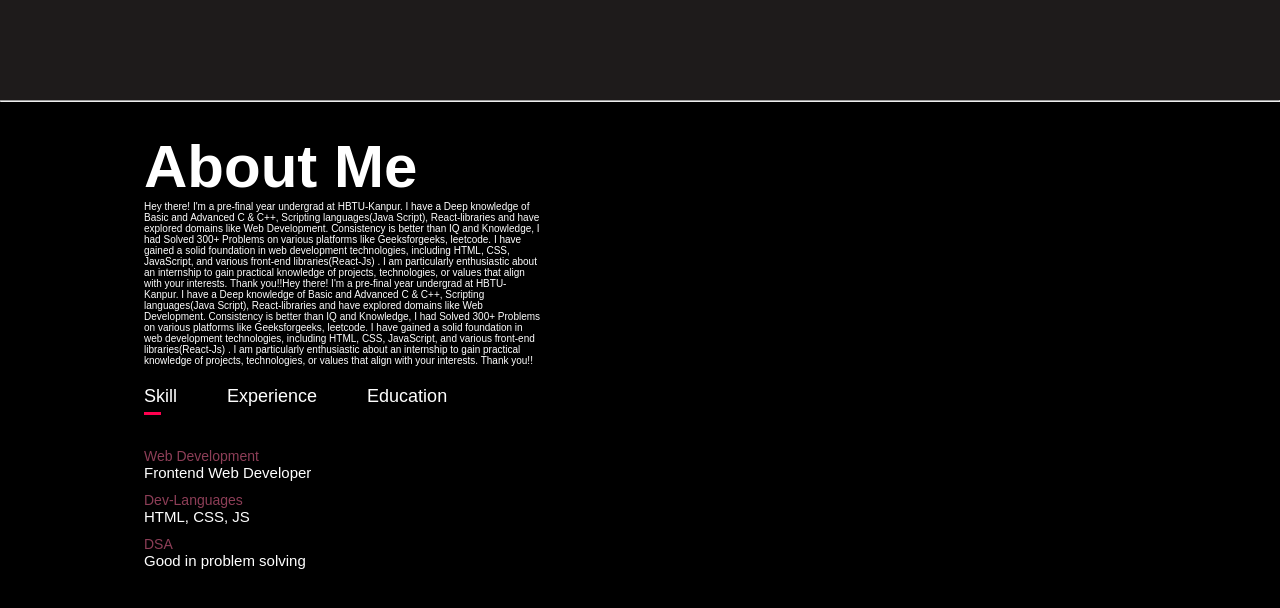
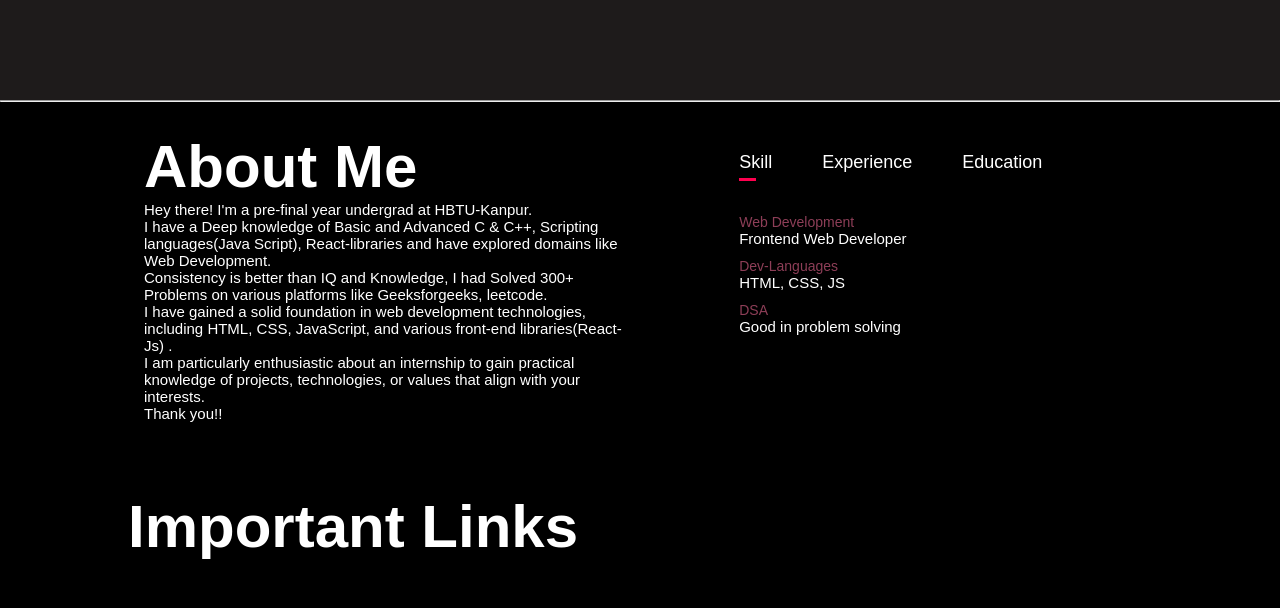
Before and after one commit to Anand15154/myportfolio, a plain HTML site: page index.html in a window 1280 px wide. Shown: the part 860-1468 px from the top of the page. Drawn offline with Linux system fonts and the light colour scheme.

Commit message:
Update index.html
About section Updated

```diff
--- a/index.html
+++ b/index.html
@@ -37,36 +37,38 @@
     <hr>
 
 <!--------------end------------->
+<div id="about">
+
+    <div class="container">
+        <div class="row">
+
+
+            <div class="about-col-2">
+                <h1 class="sub-title">About Me</h1>
+                <div>
+                    <p>  Hey there!
+
+                        I'm a pre-final year undergrad at HBTU-Kanpur.<br>
+
+                        I have a Deep knowledge of Basic and Advanced C & C++, Scripting languages(Java Script),
+                        React-libraries and have explored domains like Web Development.<br>
+
+                        Consistency is better than IQ and Knowledge, I had Solved 300+ Problems on various platforms like Geeksforgeeks, leetcode.<br>
+
+                        I have gained a solid foundation in web development technologies, including HTML, CSS, JavaScript, and various front-end libraries(React-Js) .<br>
+
+                        I am particularly enthusiastic about an internship to gain practical knowledge of projects, technologies, or values that align with your interests.<br>
+
+                        Thank you!!
+
+                        </p>
+                </div>
+            </div>
+
+            <div class="about-col-1">
 
 
 
-
-
-
-
-<div id="about">
-    <div class="container">
-        <div class="row">
-
-            <div class="about-col-1">
-                <h1 class="sub-title">About Me</h1>
-                   <p>
-                       Hey there!
-
-I'm a pre-final year undergrad at HBTU-Kanpur.
-
-I have a Deep knowledge of Basic and Advanced C & C++, Scripting languages(Java Script),
-React-libraries and have explored domains like Web Development.
-
-Consistency is better than IQ and Knowledge, I had Solved 300+ Problems on various platforms like Geeksforgeeks, leetcode.
-
-I have gained a solid foundation in web development technologies, including HTML, CSS, JavaScript, and various front-end libraries(React-Js) .
-
-I am particularly enthusiastic about an internship to gain practical knowledge of projects, technologies, or values that align with your interests.
-
-Thank you!!Hey there! I'm a pre-final year undergrad at HBTU-Kanpur. I have a Deep knowledge of Basic and Advanced C & C++, Scripting languages(Java Script), React-libraries and have explored domains like Web Development. Consistency is better than IQ and Knowledge, I had Solved 300+ Problems on various platforms like Geeksforgeeks, leetcode. I have gained a solid foundation in web development technologies, including HTML, CSS, JavaScript, and various front-end libraries(React-Js) . I am particularly enthusiastic about an internship to gain practical knowledge of projects, technologies, or values that align with your interests. Thank you!!
-
-                    </p>
                     <div class="tab-titles">
 
                         <p class="tab-links active-link" onclick="opentab('skills')">Skill</p>
@@ -85,7 +87,7 @@ Thank you!!Hey there! I'm a pre-final year undergrad at HBTU-Kanpur. I have a De
     <ul>
         <li><span>Portfolio-Website</span><br> Developed Personal portfoliowebsite</li>
         <li><span>Codding-ninjas-2021</span><br>Campus Ambassador-2022 </li>
-        <li><span>Clones</span><br>Created many clone of differnet web sites . </li>
+        <li><span>Clones</span><br>Created may clone of differnet web sites . </li>
         <li><span>College Hackthon</span><br> Participated in Web-dev Hackthon & awarded with 4th
             position</li>
     </ul>
@@ -96,15 +98,13 @@ Thank you!!Hey there! I'm a pre-final year undergrad at HBTU-Kanpur. I have a De
                 <ul>
                     <li><span>2021-Current</span><br> BTech-ECE, HBTU Kanpur.</li>
 
-                    <li><span>2020</span><br> Passed Intermediate  </li>
+                    <li><span>2020</span><br> Passed Entermediate </li>
                 </ul>
                              </div>
             </div>
         </div>
     </div>
 </div>
-
-
 
 
 
```
